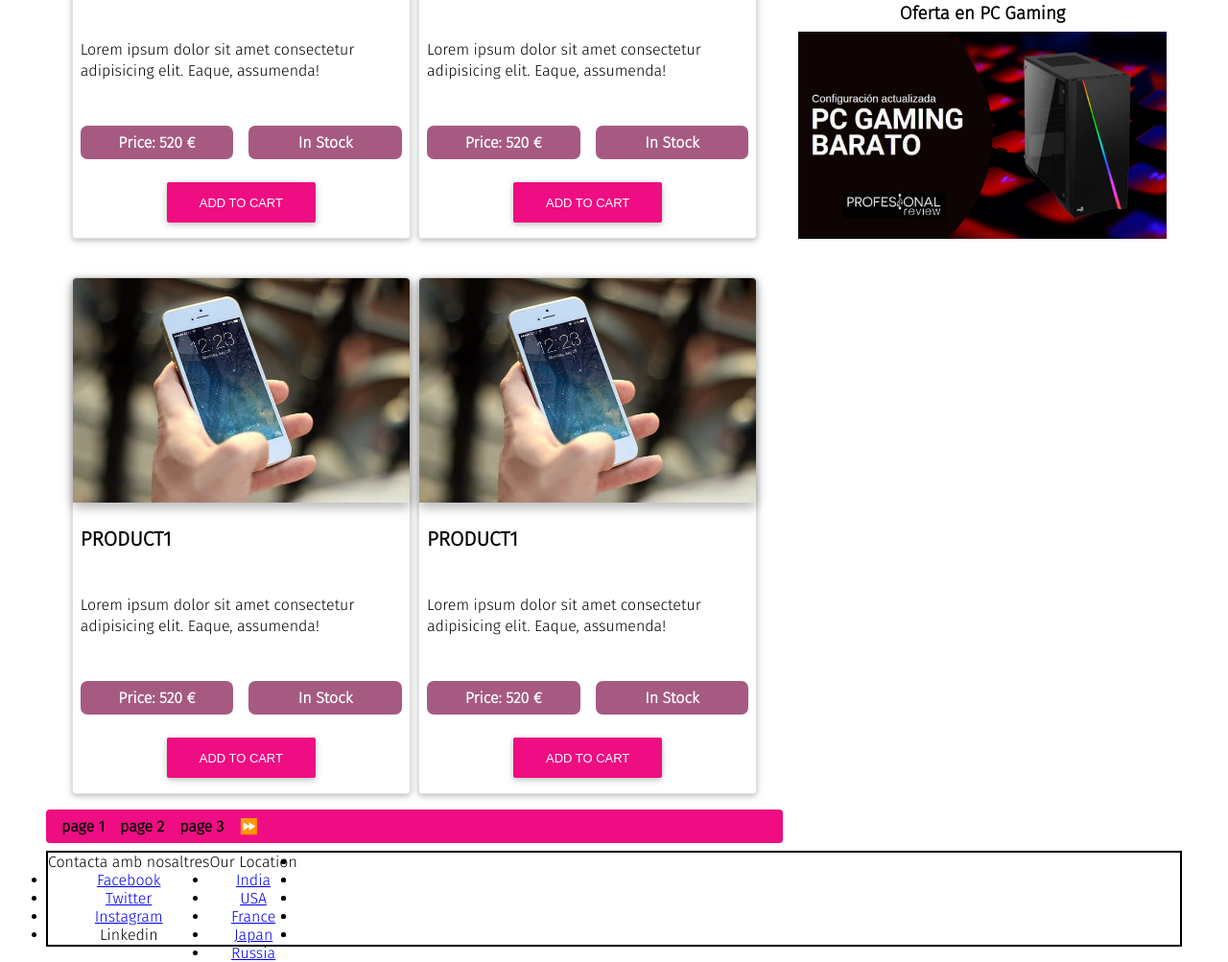
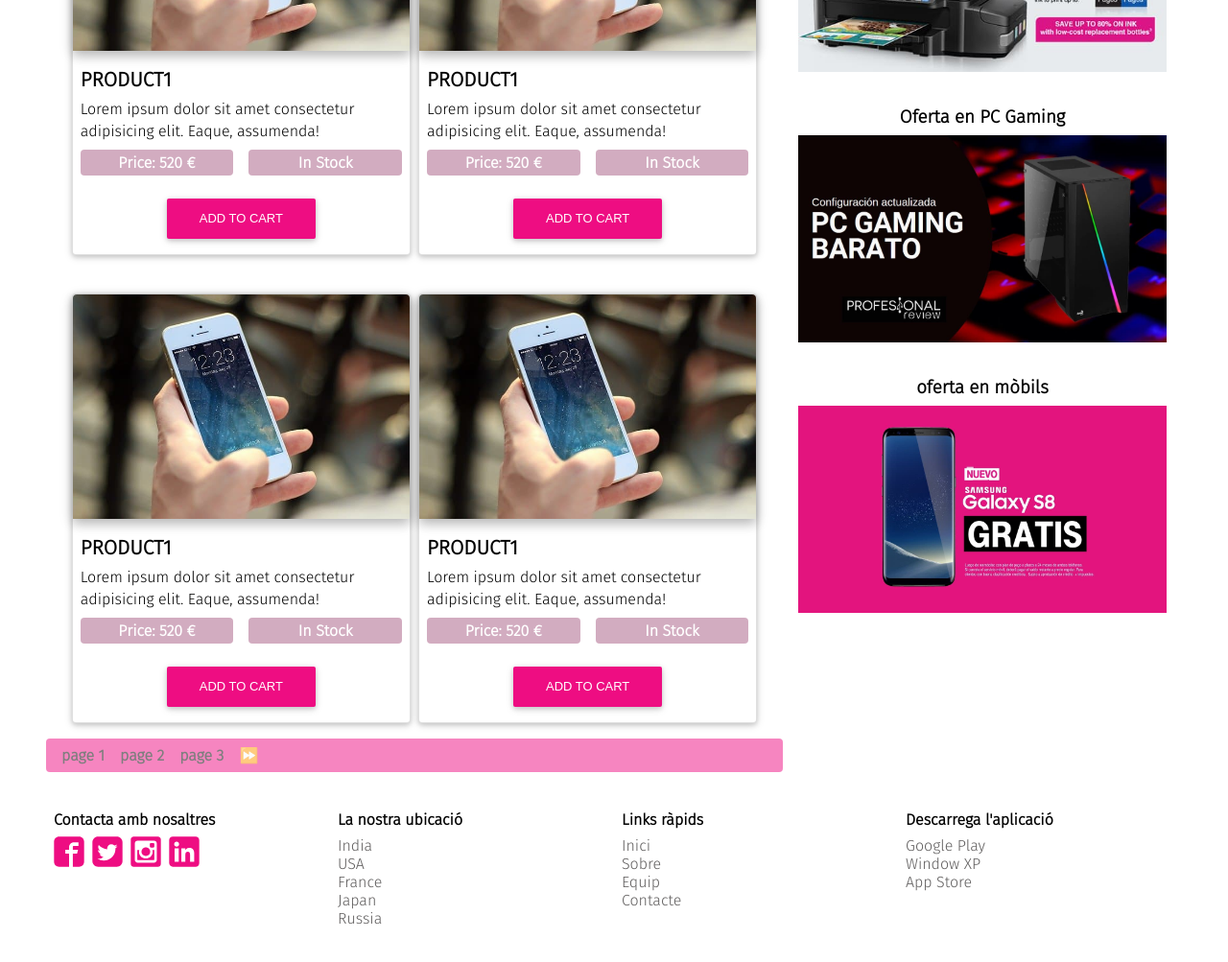
Before and after one commit to Luichidev/cursfrontend, a plain HTML site: page modulo-css/exercici-flex-box/exercici-botiga/index.html in a window 1280 px wide. Shown: the part 641-1644 px from the top of the page at 96% size. Drawn offline with Linux system fonts and the light colour scheme.

Commit message:
feat(root): Add footer and favicon

```diff
--- a/modulo-css/exercici-flex-box/exercici-botiga/css/main.css
+++ b/modulo-css/exercici-flex-box/exercici-botiga/css/main.css
@@ -17,11 +17,6 @@ body {
 }
 img {
   width: 100%;
-}
-footer {
-  border: 2px solid black;
-  height: 100px;
-  text-align: center;
 }
 
 /*-------------Estilos Generales ---------------*/
@@ -72,10 +67,13 @@ header {
   text-align: center;
 }
 .logo {
-  background-image: url("../image/logo.jpg");
+  background-image: url("../image/logo.png");
+  background-color: var(--mainColor);
   background-repeat: no-repeat;
   background-size: contain;
   background-position: center;
+  background-origin: content-box;
+  padding: 8px 0;
 }
 .banner {
   background-position: top left;
@@ -83,7 +81,7 @@ header {
   background-size: cover;
   background: url("../image/banner.jpg");
   display: grid;
-  height: 300px;
+  height: 50vh;
   min-width: 100%;
   place-content: center;
   position: relative;
@@ -94,7 +92,7 @@ header {
   position: absolute;
   top: 0;
   width: 100%;
-  height: 300px;
+  height: 50vh;
 }
 .banner h2,
 .banner h3,
@@ -104,11 +102,14 @@ header {
 }
 
 .banner h2 {
-  font-size: 2rem;
+  font-size: 2.5rem;
   text-shadow: 1px 1px 1px black;
 }
 .menu-container {
   width: 100%;
+  position: sticky;
+  top: 0;
+  z-index: 11;
 }
 
 /*-------------Estilos Menu ---------------*/
@@ -119,7 +120,7 @@ header {
 .item a {
   background-color: var(--mainColor);
   display: block;
-  padding: 8px;
+  padding: 12px;
   text-decoration: none;
   color: white;
 }
@@ -130,6 +131,7 @@ header {
 .social {
   background-color: var(--mainColor);
   justify-content: center;
+  align-items: center;
 }
 .user,
 .login,
@@ -156,6 +158,7 @@ aside {
   margin-bottom: 8px;
   border-radius: 0.25rem;
   background-color: var(--mainColor);
+  opacity: 0.5;
 }
 .paginated ul {
   gap: 16px;
@@ -193,16 +196,16 @@ aside {
 }
 .card-image img {
   box-shadow: 0 5px 11px 0 rgb(0 0 0 / 18%), 0 4px 15px 0 rgb(0 0 0 / 15%);
+  border-radius: 0.25rem 0.25rem 0 0;
   margin-bottom: 16px;
-  border-radius: 0.25rem 0.25rem 0 0;
 }
 .card-title,
 .card-content {
   line-height: 1.4rem;
-  padding: 8px;
+  padding: 0 8px 0 8px;
 }
 .card-content {
-  height: 120px;
+  padding-top: 8px;
   display: grid;
   place-content: center;
 }
@@ -221,17 +224,50 @@ aside {
 .card-price,
 .card-stock {
   background-color: var(--secondColor);
-  padding: 8px;
-  border-radius: 0.45rem;
+  border-radius: 0.25rem;
+  color: #fff;
   font-weight: 600;
+  opacity: 0.5;
+  padding: 4px;
   text-align: center;
-  color: #fff;
 }
 
 .card-button {
   text-align: center;
   min-width: 100%;
 }
+
+/*-------------Estilos footer ---------------*/
+footer {
+  margin: 32px 0 16px 0;
+}
+.map-web {
+  padding-left: 8px;
+}
+.map-web p {
+  font-weight: 800;
+  padding-bottom: 8px;
+}
+.map-web li {
+  list-style: none;
+}
+.map-web a {
+  text-decoration: none;
+  color: #5f5d5d;
+}
+.redes ul {
+  display: flex;
+  gap: 8px;
+}
+.redes a {
+  display: block;
+  width: 32px;
+  height: 32px;
+}
+.redes svg {
+  fill: var(--mainColor);
+}
+
 /*-------------Estilos Tablet ---------------*/
 
 @media screen and (max-width: 768px) {
@@ -255,4 +291,10 @@ aside {
   .card {
     width: 100%;
   }
+  footer {
+    flex-direction: column;
+  }
+  .map-web {
+    padding-bottom: 8px;
+  }
 }
--- a/modulo-css/exercici-flex-box/exercici-botiga/index.html
+++ b/modulo-css/exercici-flex-box/exercici-botiga/index.html
@@ -7,13 +7,13 @@
       content="width=device-width, user-scalable=no, initial-scale=1.0, maximum-scale=1.0, minimum-scale=1.0"
     />
     <meta http-equiv="X-UA-Compatible" content="ie=edge" />
-    <title>Botiga</title>
+    <title>Botiga "mi electro"</title>
     <link rel="stylesheet" href="css/main.css" />
+    <link rel="shortcut icon" href="favicon.png" type="image/x-icon" />
   </head>
 
   <body>
     <main class="container">
-      <header class="flex-container">
       <div class="menu-container flex-container">
         <div class="logo flex-1"></div>
         <nav class="nav flex-4">
@@ -100,6 +100,7 @@
           </div>
         </div>
       </div>
+      <header class="flex-container">
         <div class="banner">
           <h2>Botiga</h2>
           <h3>Productes Electrònics</h3>
@@ -112,7 +113,9 @@
             <div class="card">
               <div class="card-header">
                 <div class="card-image">
+                  <a href="#">
                     <img src="./image/product01.jpg" alt="phone" />
+                  </a>
                 </div>
               </div>
               <div class="card-body">
@@ -141,7 +144,9 @@
             <div class="card">
               <div class="card-header">
                 <div class="card-image">
+                  <a href="#">
                     <img src="./image/product01.jpg" alt="phone" />
+                  </a>
                 </div>
               </div>
               <div class="card-body">
@@ -170,7 +175,9 @@
             <div class="card">
               <div class="card-header">
                 <div class="card-image">
+                  <a href="#">
                     <img src="./image/product01.jpg" alt="phone" />
+                  </a>
                 </div>
               </div>
               <div class="card-body">
@@ -199,7 +206,9 @@
             <div class="card">
               <div class="card-header">
                 <div class="card-image">
+                  <a href="#">
                     <img src="./image/product01.jpg" alt="phone" />
+                  </a>
                 </div>
               </div>
               <div class="card-body">
@@ -237,27 +246,104 @@
         </article>
         <aside class="flex-container flex-1">
           <div class="ads">
-            <h3>Oferta en Inpresoras</h3>
+            <h3>oferta en impressores</h3>
             <img src="./image/ads01.jpg" alt="Impresoras" />
           </div>
           <div class="ads">
             <h3>Oferta en PC Gaming</h3>
             <img src="./image/ads02.jpg" alt="pc gaming" />
           </div>
+          <div class="ads">
+            <h3>oferta en mòbils</h3>
+            <img src="./image/ads03.jpg" alt="Mobil sangsum" />
+          </div>
         </aside>
       </section>
       <footer class="flex-container">
-        <div class="map-web">
+        <div class="flex-1 map-web redes">
           <p>Contacta amb nosaltres</p>
           <ul>
-            <li><a href="#">Facebook</a></li>
-            <li><a href="#">Twitter</a></li>
-            <li><a href="#">Instagram</a></li>
-            <li><a href="#"></a>Linkedin</li>
+            <li>
+              <a href="#">
+                <svg
+                  version="1.1"
+                  x="0px"
+                  y="0px"
+                  viewBox="0 0 1000 1000"
+                  enable-background="new 0 0 1000 1000"
+                >
+                  <g>
+                    <path
+                      d="M826.7,10H173.3C83.1,10,10,83.1,10,173.4v653.3C10,916.9,83.1,990,173.3,990H500V561.3H377.5V438.8H500v-91.9c0-84.6,68.6-153.1,153.1-153.1h153.1v122.5H653.1c-16.9,0-30.6,13.7-30.6,30.6v91.9h168.4l-30.6,122.5H622.5V990h204.2c90.2,0,163.3-73.1,163.3-163.4V173.4C990,83.1,916.9,10,826.7,10z"
+                    />
+                  </g>
+                </svg>
+              </a>
+            </li>
+            <li>
+              <a href="#">
+                <svg
+                  version="1.1"
+                  x="0px"
+                  y="0px"
+                  viewBox="0 0 1000 1000"
+                  enable-background="new 0 0 1000 1000"
+                >
+                  <g>
+                    <path
+                      d="M936.1,63.9C900.2,28,856.9,10,806.3,10H193.8c-50.6,0-93.9,18-129.8,53.9C28,99.8,10,143.1,10,193.7v612.5c0,50.6,18,93.9,53.9,129.8C99.9,972,143.1,990,193.8,990h612.5c50.6,0,93.9-18,129.8-53.9C972,900.1,990,856.9,990,806.3V193.7C990,143.1,972,99.8,936.1,63.9z M759.7,387.1c0.4,3.8,0.6,9.6,0.6,17.2c0,35.7-5.2,71.6-15.6,107.5c-10.4,35.9-26.4,70.4-47.8,103.4c-21.5,33-47.1,62.1-76.9,87.4c-29.8,25.3-65.5,45.5-107.2,60.6c-41.7,15.1-86.3,22.7-134,22.7c-74,0-142.5-20-205.4-60c10.2,1.3,20.8,1.9,31.9,1.9c61.7,0,117.2-19.1,166.5-57.4c-28.9-0.4-54.8-9.3-77.5-26.8c-22.8-17.4-38.6-39.6-47.5-66.4c11.1,1.7,19.4,2.5,24.9,2.5c9.4,0,20.2-1.7,32.5-5.1c-31-6-57.2-21.4-78.5-46.3c-21.3-24.9-31.9-53.3-31.9-85.2v-1.3c22.5,10.6,43.8,16.2,63.8,16.6c-38.7-26-58.1-63.2-58.1-111.7c0-23.8,6.2-46.4,18.5-67.6c33.6,41.3,74.4,74.2,122.5,98.9c48.1,24.7,99.5,38.5,154.4,41.5c-2.1-8.1-3.2-18.3-3.2-30.6c0-37,13.1-68.6,39.2-94.7c26.2-26.2,57.7-39.2,94.8-39.2c39.1,0,71.7,14,97.6,42.1c29.4-5.5,57.9-16.4,85.5-32.5c-10.6,32.7-30.4,57.6-59.3,74.6c27.6-3.8,53.4-11.1,77.2-21.7C808.8,344.7,786.5,367.9,759.7,387.1z"
+                    />
+                  </g>
+                </svg>
+              </a>
+            </li>
+            <li>
+              <a href="#">
+                <svg
+                  version="1.1"
+                  x="0px"
+                  y="0px"
+                  viewBox="0 0 1000 1000"
+                  enable-background="new 0 0 1000 1000"
+                >
+                  <g>
+                    <path
+                      d="M723.1,506.3c0,119-99.6,215.5-222.4,215.5c-122.8,0-222.4-96.5-222.4-215.5c0-21.4,3.3-41.9,9.2-61.4h-65.7v302.3c0,15.7,12.8,28.4,28.4,28.4h498.3c15.7,0,28.4-12.7,28.4-28.4V444.8h-62.9C719.9,464.3,723.1,484.9,723.1,506.3z"
+                    />
+                    <path
+                      d="M500.7,637.7c79.4,0,143.7-62.4,143.7-139.2c0-76.9-64.3-139.3-143.7-139.3c-79.3,0-143.7,62.3-143.7,139.3C357,575.4,421.3,637.7,500.7,637.7z"
+                    />
+                    <path
+                      d="M663.5,363.3h80.9c17.7,0,32.2-14.5,32.2-32.2V254c0-17.7-14.5-32.3-32.2-32.3h-80.9c-17.8,0-32.2,14.5-32.2,32.3v77.1C631.3,348.8,645.7,363.3,663.5,363.3z"
+                    />
+                    <path
+                      d="M894.7,10H105.3C52.7,10,10,52.7,10,105.3v789.4c0,52.6,42.7,95.3,95.3,95.3h789.4c52.6,0,95.3-42.7,95.3-95.3V105.3C990,52.7,947.3,10,894.7,10z M857.8,765.9c0,50.5-41.3,91.8-91.8,91.8H234.1c-50.5,0-91.9-41.3-91.9-91.8V234.1c0-50.5,41.3-91.8,91.9-91.8h531.8c50.5,0,91.8,41.3,91.8,91.8V765.9z"
+                    />
+                  </g>
+                </svg>
+              </a>
+            </li>
+            <li>
+              <a href="#">
+                <svg
+                  version="1.1"
+                  x="0px"
+                  y="0px"
+                  viewBox="0 0 1000 1000"
+                  enable-background="new 0 0 1000 1000"
+                >
+                  <g>
+                    <path
+                      d="M871.1,10H128.9C63.2,10,10,63.2,10,128.9v742.1C10,936.8,63.2,990,128.9,990h742.1c65.7,0,118.9-53.2,118.9-118.9V128.9C990,63.2,936.8,10,871.1,10z M321.7,825.9H187.2V391.4h134.5V825.9z M253.8,334.5c-43.9,0-79.5-35.9-79.5-80.2c0-44.3,35.6-80.2,79.5-80.2c43.9,0,79.5,35.9,79.5,80.2C333.4,298.6,297.8,334.5,253.8,334.5z M825.7,825.9H691.8c0,0,0-165.5,0-228.1c0-62.6-23.8-97.5-73.2-97.5c-53.8,0-82,36.4-82,97.5c0,66.9,0,228.1,0,228.1h-129V391.4h129v58.5c0,0,38.8-71.8,130.9-71.8c92.1,0,158.1,56.3,158.1,172.6C825.7,667.1,825.7,825.9,825.7,825.9z"
+                    />
+                  </g>
+                </svg>
+              </a>
+            </li>
           </ul>
         </div>
-        <div class="map-web">
-          <p>Our Location</p>
+        <div class="flex-1 map-web location">
+          <p>La nostra ubicació</p>
           <ul>
             <li><a href="#">India</a></li>
             <li><a href="#">USA</a></li>
@@ -266,22 +352,21 @@
             <li><a href="#">Russia</a></li>
           </ul>
         </div>
-        <div class="map-web">
+        <div class="flex-1 map-web web">
+          <p>Links ràpids</p>
           <ul>
-            <li><a href="#"></a></li>
-            <li><a href="#"></a></li>
-            <li><a href="#"></a></li>
-            <li><a href="#"></a></li>
-            <li><a href="#"></a></li>
+            <li><a href="#">Inici</a></li>
+            <li><a href="#">Sobre</a></li>
+            <li><a href="#">Equip</a></li>
+            <li><a href="#">Contacte</a></li>
           </ul>
         </div>
-        <div class="map-web">
+        <div class="flex-1 map-web download">
+          <p>Descarrega l'aplicació</p>
           <ul>
-            <li><a href="#"></a></li>
-            <li><a href="#"></a></li>
-            <li><a href="#"></a></li>
-            <li><a href="#"></a></li>
-            <li><a href="#"></a></li>
+            <li><a href="#">Google Play</a></li>
+            <li><a href="#">Window XP</a></li>
+            <li><a href="#">App Store</a></li>
           </ul>
         </div>
       </footer>
```
Also changed, not shown: modulo-css/exercici-flex-box/exercici-botiga/favicon.png (added), modulo-css/exercici-flex-box/exercici-botiga/image/ads03.jpg (added), modulo-css/exercici-flex-box/exercici-botiga/image/logo.jpg (deleted), modulo-css/exercici-flex-box/exercici-botiga/image/logo.png (added). Lines whose indentation alone changed are shown as unchanged.
